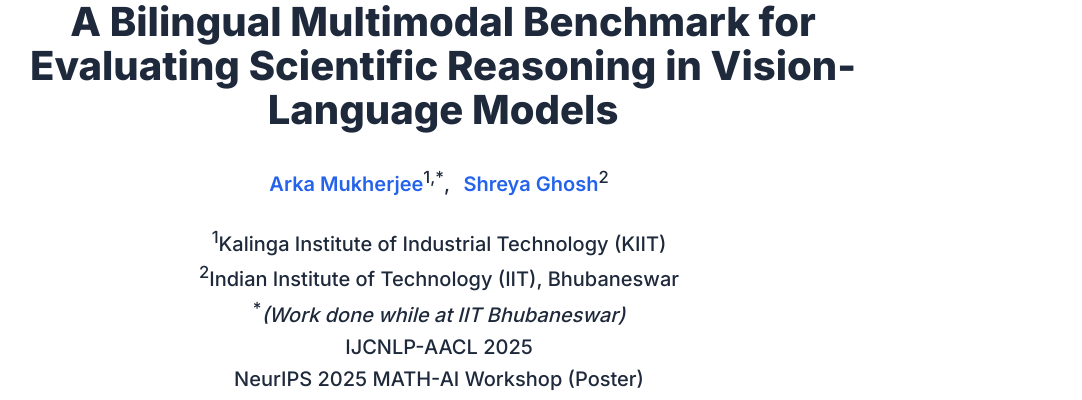
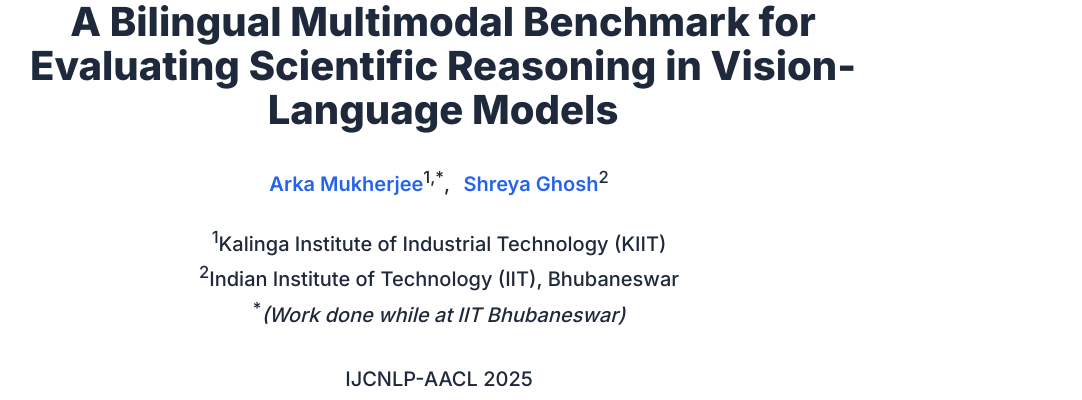
Before and after one commit to mmjee-eval/mmjee-eval.github.io, a plain HTML site: page index.html in a window 1280 px wide. Shown: the part 168-568 px from the top of the page, without its empty margins (197-1279 px from the left). Drawn offline with nearby package versions, Linux system fonts and the light colour scheme; some icons are missing.

Commit message:
Fix spacing

```diff
--- a/index.html
+++ b/index.html
@@ -250,7 +250,7 @@
 
                   <div class="is-size-5 publication-authors">
                     <!-- TODO: Replace with your institution and conference/journal info -->
-                    <span class="author-block"><sup>1</sup>Kalinga Institute of Industrial Technology (KIIT)<br><sup>2</sup>Indian Institute of Technology (IIT), Bhubaneswar<br><sup>*</sup><i>(Work done while at IIT Bhubaneswar)</i><br>IJCNLP-AACL 2025<br>NeurIPS 2025 MATH-AI Workshop (Poster)</span>
+                    <span class="author-block"><sup>1</sup>Kalinga Institute of Industrial Technology (KIIT)<br><sup>2</sup>Indian Institute of Technology (IIT), Bhubaneswar<br><sup>*</sup><i>(Work done while at IIT Bhubaneswar)</i><br><br>IJCNLP-AACL 2025<br>NeurIPS 2025 MATH-AI Workshop (Poster)</span>
                   </div>
 
                   <!-- Hugging Face Dataset with HF emoji -->
```
